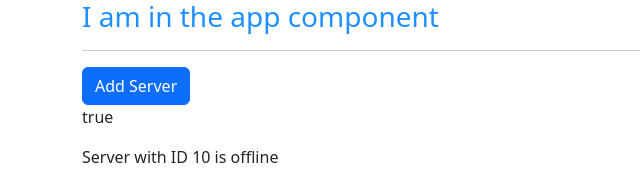
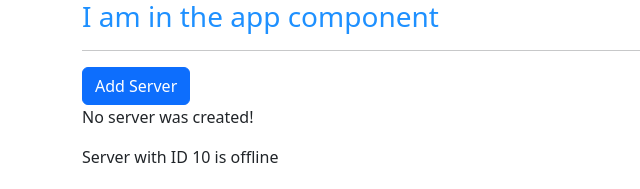
Before and after one commit to MeherTasnim/angular-demo-max, an Angular app in the folder my-first-app/: page / in a window 1280 px wide. Shown: the top 189 px of the page, without its empty margins (0-640 px from the left). Built offline with nearby package versions, Linux system fonts and the light colour scheme.

Commit message:
event binding

```diff
--- a/my-first-app/src/app/servers/servers.component.html
+++ b/my-first-app/src/app/servers/servers.component.html
@@ -1,4 +1,7 @@
-<button class="btn btn-primary" [disabled]="!allowNewServer">Add Server</button>
-<p [innerText]="allowNewServer"></p>
+<button class="btn btn-primary"
+    [disabled]="!allowNewServer"
+    (click)="onCreateServer()">Add Server</button>
+<!-- <p [innerText]="allowNewServer"></p> -->
+<p>{{ serverCreationStatus }}</p>
 <app-server></app-server>
 <app-server></app-server>
--- a/my-first-app/src/app/servers/servers.component.ts
+++ b/my-first-app/src/app/servers/servers.component.ts
@@ -1,4 +1,4 @@
-import { Component } from '@angular/core';
+import { Component, OnInit } from '@angular/core';
 
 @Component({
   // selector: '[app-servers]',
@@ -12,6 +12,7 @@
 })
 export class ServersComponent {
   allowNewServer = false;
+  serverCreationStatus = 'No server was created!';
 
   constructor() {
     setTimeout(() => {
@@ -19,4 +20,12 @@
     }, 2000)
   }
 
+  ngOnInit() {
+
+  }
+
+  onCreateServer() {
+    this.serverCreationStatus = 'Server was created!';
+  }
+
 }
```
